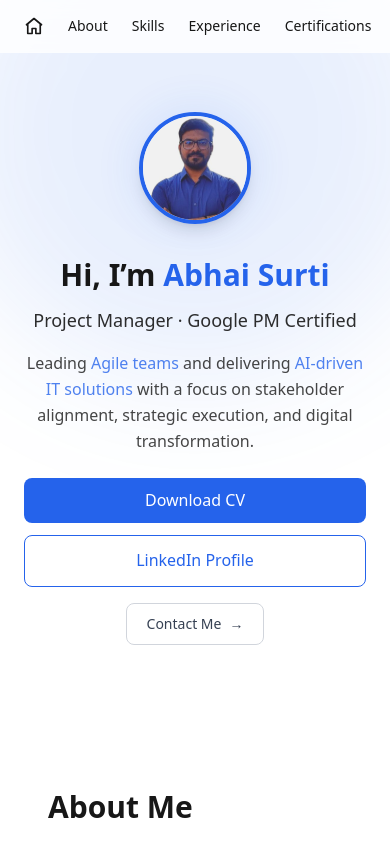
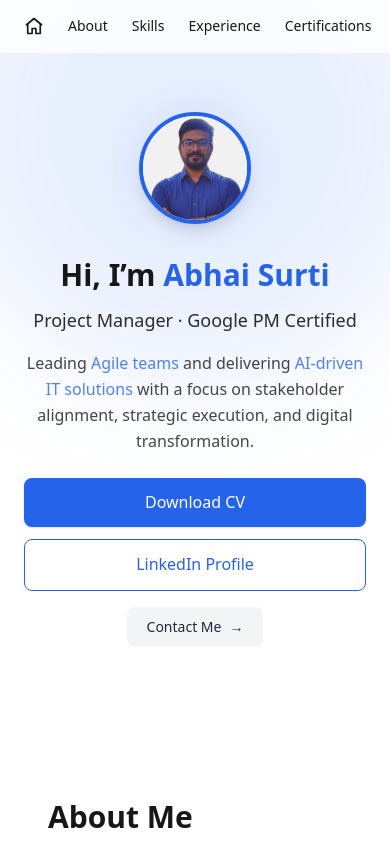
Before and after one commit to surtiabhai007-cmyk/abhai-portfolio, a Next.js app: page / in a window 390 px wide. Shown: the top 844 px of the page. Built offline with nearby package versions, Linux system fonts and the light colour scheme.

Commit message:
Update Hero.js
improve web and mobile for contact button

```diff
--- a/components/Hero.js
+++ b/components/Hero.js
@@ -2,7 +2,7 @@ export default function Hero() {
   return (
     <section
       id="home"
-      className="pt-28 pb-12 bg-background text-foreground relative overflow-hidden"
+      className="pt-28 pb-14 bg-background text-foreground relative overflow-hidden"
     >
       {/* Background Glow */}
       <div className="absolute top-[-120px] left-1/2 -translate-x-1/2 w-[500px] h-[500px] md:w-[700px] md:h-[700px] bg-primary/10 blur-3xl rounded-full pointer-events-none"></div>
@@ -40,31 +40,33 @@ export default function Hero() {
           {/* Buttons */}
           <div className="mt-6 flex flex-col sm:flex-row gap-3 sm:gap-4 justify-center md:justify-start">
 
+            {/* Primary */}
             <a
               href="https://drive.google.com/uc?export=download&id=11EK9msbaBOlM34MAudGD1rHARvMDHffh"
               target="_blank"
               rel="noopener noreferrer"
-              className="btn-primary w-full sm:w-auto text-center"
+              className="px-6 py-3 rounded-lg bg-primary text-white font-medium shadow-sm hover:bg-blue-700 hover:shadow-md transition w-full sm:w-auto text-center"
             >
               Download CV
             </a>
 
+            {/* Secondary */}
             <a
               href="https://www.linkedin.com/in/abhai-surti-b20854140"
               target="_blank"
               rel="noopener noreferrer"
-              className="px-6 py-3 rounded-lg border border-primary text-primary hover:bg-primary hover:text-white transition w-full sm:w-auto text-center"
+              className="px-6 py-3 rounded-lg border border-primary text-primary font-medium hover:bg-primary hover:text-white transition w-full sm:w-auto text-center"
             >
               LinkedIn Profile
             </a>
 
           </div>
 
-          {/* Contact Link */}
-          <div className="mt-4">
+          {/* Contact Button (Improved) */}
+          <div className="mt-4 flex justify-center md:justify-start">
             <a
               href="#contact"
-  className="group inline-flex items-center gap-2 px-5 py-2.5 rounded-lg border border-gray-300 text-gray-700 text-sm font-medium hover:border-primary hover:text-primary hover:bg-primary/5 transition"
+              className="inline-flex items-center gap-2 px-5 py-2.5 rounded-lg bg-gray-100 text-gray-800 text-sm font-medium hover:bg-primary hover:text-white transition"
             >
               Contact Me
               <span className="transition-transform group-hover:translate-x-1">
```
Lines whose indentation alone changed are shown as unchanged.
